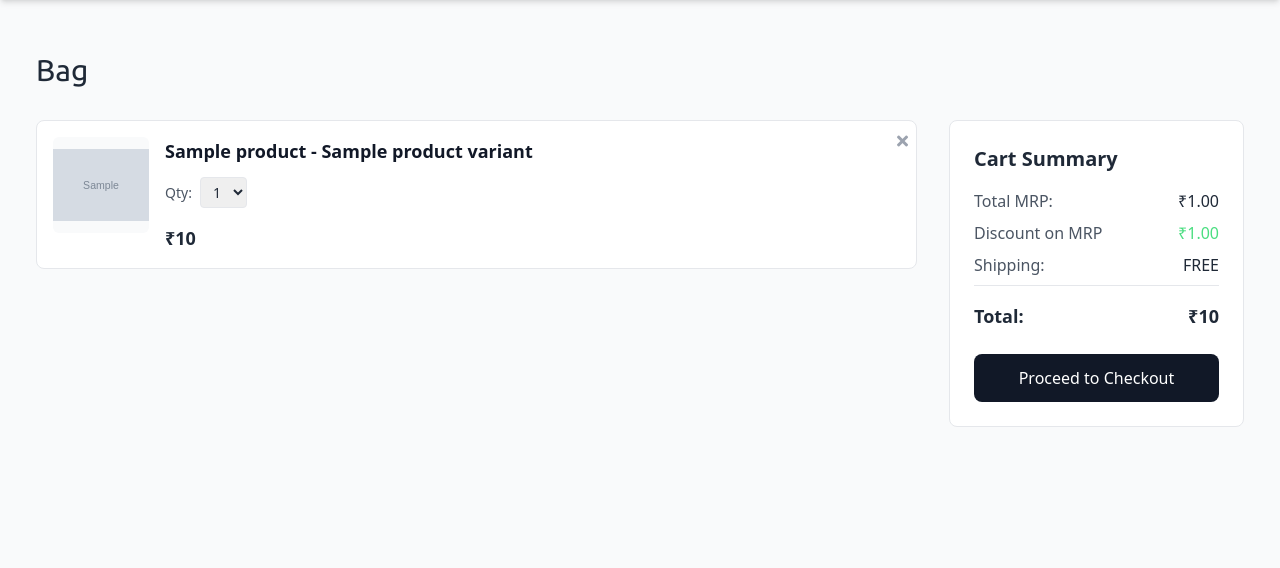
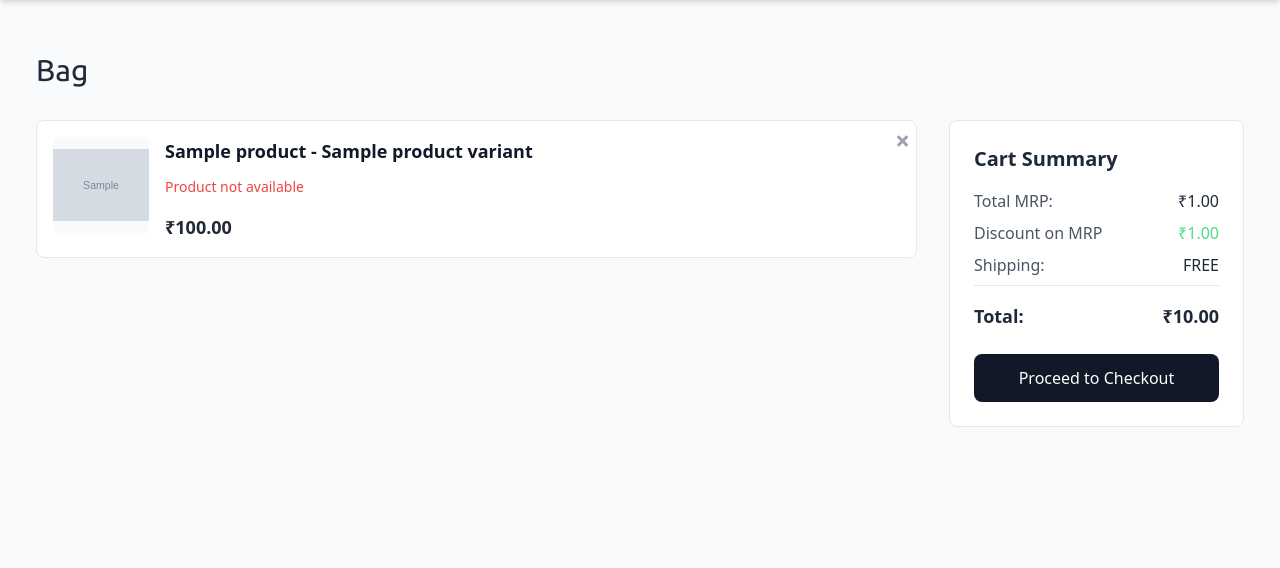
Before and after one commit to ajmalmd/echo, a Django app: template store/templates/store/cart.html in a window 1280 px wide. Shown: the part 74-642 px from the top of the page. Run offline with Django 3.2, Linux system fonts and the light colour scheme; the template is opened without the code that fills it: most values are stand-ins (such as "Sample title", 1, 10 or a date in 2020); grey boxes marked "Sample" are stand-in pictures; some libraries are stand-ins or nearby versions.

Commit message:
cart, add to cart

```diff
--- a/store/__init__.py
+++ b/store/__init__.py
@@ -0,0 +1 @@
+from . import templatetags
--- a/store/models.py
+++ b/store/models.py
@@ -87,10 +87,15 @@ class CartItem(models.Model):
 
     def total_price(self):
         """Calculates the total price for this cart item."""
+        if not self.product_variant.is_active or not self.product_variant.product.is_active or not self.product_variant.product.brand.is_active or self.product_variant.stock <=0:
+            return 0
+
         return self.product_variant.price * self.quantity
 
     def discounted_price(self):
         """Calculates the total discounted price for this cart item."""
+        if not self.product_variant.is_active or not self.product_variant.product.is_active or not self.product_variant.product.brand.is_active or self.product_variant.stock <=0:
+            return 0
         return self.product_variant.discounted_price() * self.quantity
 
     def clean(self):
--- a/store/templates/store/cart.html
+++ b/store/templates/store/cart.html
@@ -1,4 +1,5 @@
 {% extends 'store/base.html' %}
+{% load custom_filters %}
 
 {% block title %}
   Cart - Echo
@@ -30,6 +31,9 @@
                 <!-- Quantity Selectors -->
                 <div class="flex items-center gap-2 mt-3">
                   <div class="flex items-center gap-2">
+                    {% if not item.product_variant.product.brand.is_active or not item.product_variant.product.is_active or not item.product_variant.is_active %}
+                      <span class="text-sm text-red-500">Product not available</span>
+                      {% else %}
                       <span class="text-sm text-gray-600">Qty:</span>
                       <select class="border rounded px-2 py-1 text-sm quantity-select">
                         {% with max_qty=item.product_variant.stock %}
@@ -50,15 +54,22 @@
                           {% endif %}
                         {% endwith %}
                       </select>
+                      {% if item.product_variant.stock < 3%}<span class="text-sm text-orange-500">{{ item.product_variant.stock }} left</span>{% endif %}
+                    {% endif %}
                   </div>
-                  {% if item.product_variant.stock < 3%}<span class="text-sm text-orange-500">{{ item.product_variant.stock }} left</span>{% endif %}
                 </div>
                 <!-- Price Details -->
                 <div class="flex items-center gap-2 mt-4">
-                  <span class="text-lg font-semibold">₹{{ item.product_variant.discounted_price }}</span>
+                  <span class="text-lg font-semibold item-price">₹{{ item.product_variant.discounted_price|multiply:item.quantity|floatformat:2 }}</span>
                   {% if item.product_variant.is_discount_active %}
-                    <span class="text-sm text-gray-400 line-through">₹{{ item.product_variant.price }}</span>
-                    <p class="text-sm text-red-600">{% if item.product_variant.discount_type == 'percentage' %}{{item.product_variant.discount_value}}% OFF{% else %}₹{{item.product_variant.discount_value}} OFF{% endif %}</p>
+                    <span class="text-sm text-gray-400 line-through item-old-price">₹{{ item.product_variant.price|multiply:item.quantity|floatformat:2 }}</span>
+                    <p class="text-sm text-red-600 item-discount">
+                      {% if item.product_variant.discount_type == 'percentage' %}
+                        {{item.product_variant.discount_value}}% OFF
+                      {% else %}
+                        ₹{{item.product_variant.discount_value|multiply:item.quantity|floatformat:2}} OFF
+                      {% endif %}
+                    </p>
                   {% endif %}
                 </div>
               </div>
@@ -89,7 +100,7 @@
           </div>
           <div class="flex justify-between font-semibold text-lg border-t pt-4 mt-4">
             <span>Total:</span>
-            <span>₹<span id="total">{{ total }}</span></span>
+            <span>₹<span id="total">{{ total|floatformat:2 }}</span></span>
           </div>
         </div>
         <button class="w-full bg-gray-900 text-white py-3 px-4 rounded-lg mt-6 hover:bg-gray-800 transition duration-300">
@@ -148,19 +159,44 @@ document.addEventListener('DOMContentLoaded', function() {
                 title: data.message,
                 showConfirmButton: false,
                 timer: 2000
-              })
+              });
+
+              // Update item prices
+              if (action === 'update') {
+                const itemContainer = document.querySelector(`[data-item-id="${variantId}"]`);
+                const priceElement = itemContainer.querySelector('.item-price');
+                const oldPriceElement = itemContainer.querySelector('.item-old-price');
+                const discountElement = itemContainer.querySelector('.item-discount');
+
+                if (priceElement) {
+                  const totalPrice = (parseFloat(data.item_price) * parseInt(quantity)).toFixed(2);
+                  priceElement.textContent = isNaN(totalPrice) ? '₹0.00' : `₹${totalPrice}`;
+                }
+                if (oldPriceElement) {
+                  const totalOldPrice = (parseFloat(data.item_old_price) * parseInt(quantity)).toFixed(2);
+                  oldPriceElement.textContent = isNaN(totalOldPrice) ? '₹0.00' : `₹${totalOldPrice}`;
+                }
+                if (discountElement) {
+                  if (data.item_discount_type === 'fixed') {
+                    const totalDiscount = (parseFloat(data.item_discount_value) * parseInt(quantity)).toFixed(2);
+                    discountElement.textContent = isNaN(totalDiscount) ? '₹0.00 OFF' : `₹${totalDiscount} OFF`;
+                  } else {
+                    discountElement.textContent = `${data.item_discount_value}% OFF`;
+                  }
+                }
+              }
             } else {
               Swal.fire({
                 icon: 'error',
                 title: data.message,
                 showConfirmButton: false,
                 timer: 2000
-              })
+              });
             }
             // Update cart totals
-            document.getElementById('total').textContent = data.total;
-            document.getElementById('total-mrp').textContent = data.total_mrp;
-            document.getElementById('total-discount').textContent = data.total_discount;
+            document.getElementById('total').textContent = parseFloat(data.total).toFixed(2);
+            document.getElementById('total-mrp').textContent = parseFloat(data.total_mrp).toFixed(2);
+            document.getElementById('total-discount').textContent = parseFloat(data.total_discount).toFixed(2);
 
             // If cart is empty, show empty cart message
             if (data.item_count === 0) {
--- /dev/null
+++ b/store/templatetags/custom_filters.py
@@ -0,0 +1,15 @@
+from django import template
+
+register = template.Library()
+
+
+@register.filter
+def multiply(value, arg):
+    """
+    Multiplies the given value by the argument.
+    Usage: {{ value|multiply:arg }}
+    """
+    try:
+        return float(value) * float(arg)
+    except (ValueError, TypeError):
+        return 0
--- a/store/views.py
+++ b/store/views.py
@@ -631,6 +631,10 @@ def cart(request):
                     "total_discount": total_mrp - total_discounted,
                     "item_count": cart.items.count(),
                     "max_qty": max_qty,
+                    "item_price": variant.discounted_price(),
+                    "item_old_price": variant.price,
+                    "item_discount_type": variant.discount_type,
+                    "item_discount_value": variant.discount_value,
                 }
             )
 
```
Also changed, not shown: store/templates/store/products_list.html (+9 -7 lines). Lines whose indentation alone changed are shown as unchanged.
